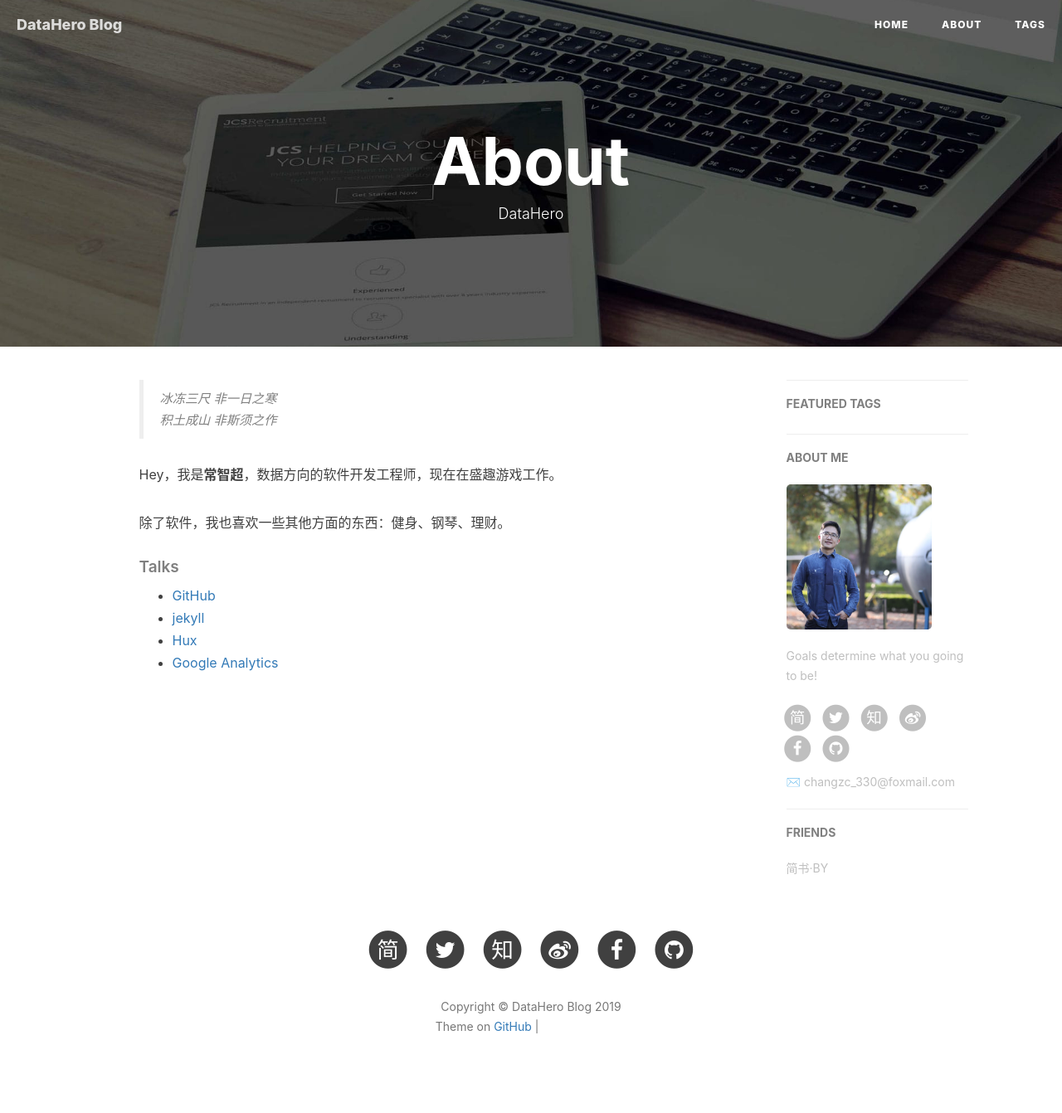
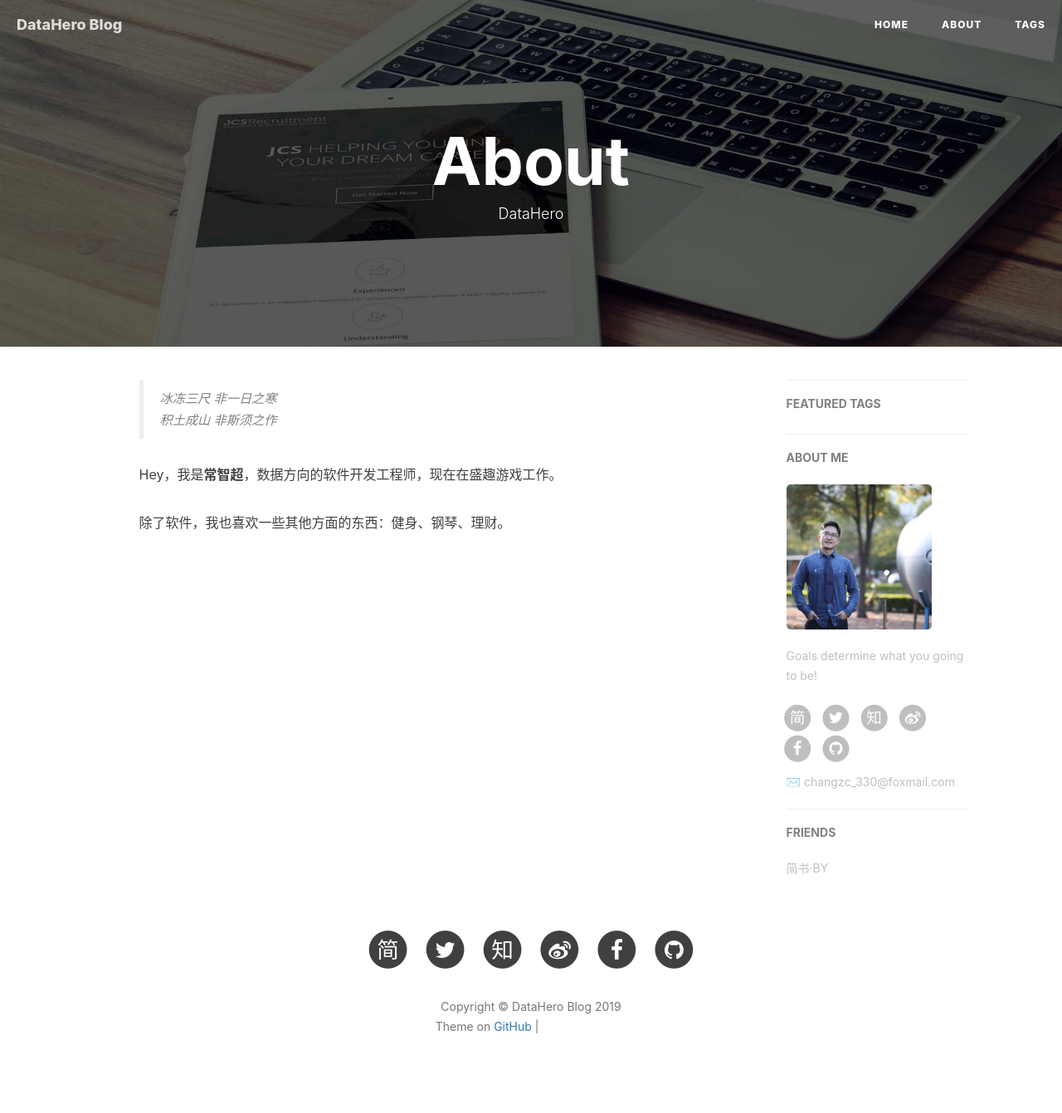
Before and after one commit to Flamingo93/Flamingo93.github.io, a Jekyll site: the page built from about.html, in a window 1280 px wide. Shown: the whole page at 83% size. Built offline with Jekyll 4.4.1, drawn with Linux system fonts in a browser that asks for light colours; nearby versions of some CDN libraries; comment, search, counter and statistics services are not loaded; grey boxes are pictures that could not be loaded.

Commit message:
Update Blog content

```diff
--- a/_config.yml
+++ b/_config.yml
@@ -1,7 +1,7 @@
 # Site settings
 title: DataHero Blog
 SEOTitle: DataHero Blog
-header-img: img/camilo-beach-portugal-picjumbo-com.jpeg
+header-img: img/post-bg-map - 副本.jpg
 email: changzc_330@foxmail.com
 description: "Every failure is leading towards success."
 keyword: "Software, Data platform, Hadoop, Spark, Tech blog"
@@ -62,8 +62,8 @@ kramdown:
 # Gitalk
 gitalk:
   enable: true    #是否开启Gitalk评论
-  clientID: f2c84e7629bb1446c1a4                            #生成的clientID
-  clientSecret: ca6d6139d1e1b8c43f8b2e19492ddcac8b322d0d    #生成的clientSecret
+  clientID: 36097b034dda012939f3  #生成的clientID
+  clientSecret: 2c380b43177fd2805fbb5ad18cf1d0450d659e59    #生成的clientSecret
   repo: Flamingo93.github.io    #仓库名称
   owner: Flamingo93    #github用户名
   admin: Flamingo93
--- a/_includes/head.html
+++ b/_includes/head.html
@@ -16,7 +16,7 @@
     <link rel="shortcut icon" href="{{ site.baseurl }}/img/favicon.ico">
 
     <!-- Safari Webpage Icon    by-BY -->
-    <link rel="apple-touch-icon" href="{{ site.baseurl }}/img/bd283ff27500510e19f0a171b9309523.png">
+    <link rel="icon" href="{{ site.baseurl }}/img/bd283ff27500510e19f0a171b9309523.png">
 
     <!-- Canonical URL -->
     <link rel="canonical" href="{{ page.url | replace:'index.html','' | prepend: site.baseurl | prepend: site.url }}">
--- a/about.html
+++ b/about.html
@@ -24,14 +24,6 @@ header-img: "img/post-bg-rwd.jpg"
 
     <p></p>
 
-    <h5>Talks</h5>
-
-    <ul>
-        <li><a href="https://github.com">GitHub</a></li>
-        <li><a href="http://jekyll.com.cn/">jekyll</a></li>
-        <li><a href="http://huangxuan.me/">Hux</a></li>
-        <li><a href="https://analytics.google.com/analytics">Google Analytics</a></li>
-    </ul>
 </div>
 
 <!-- English Version -->
```
Also changed, not shown: img/post-bg-map - 副本.jpg (added).
